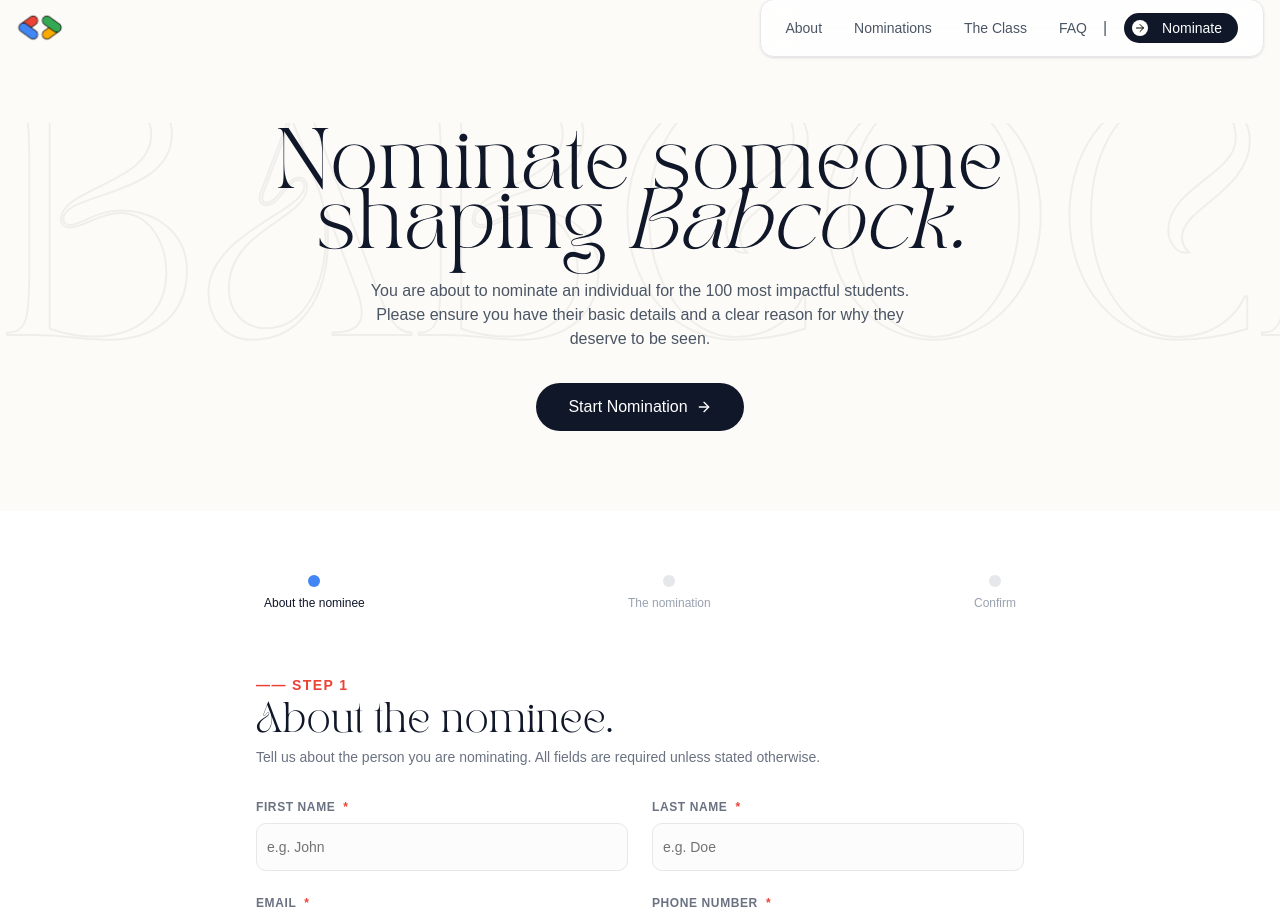
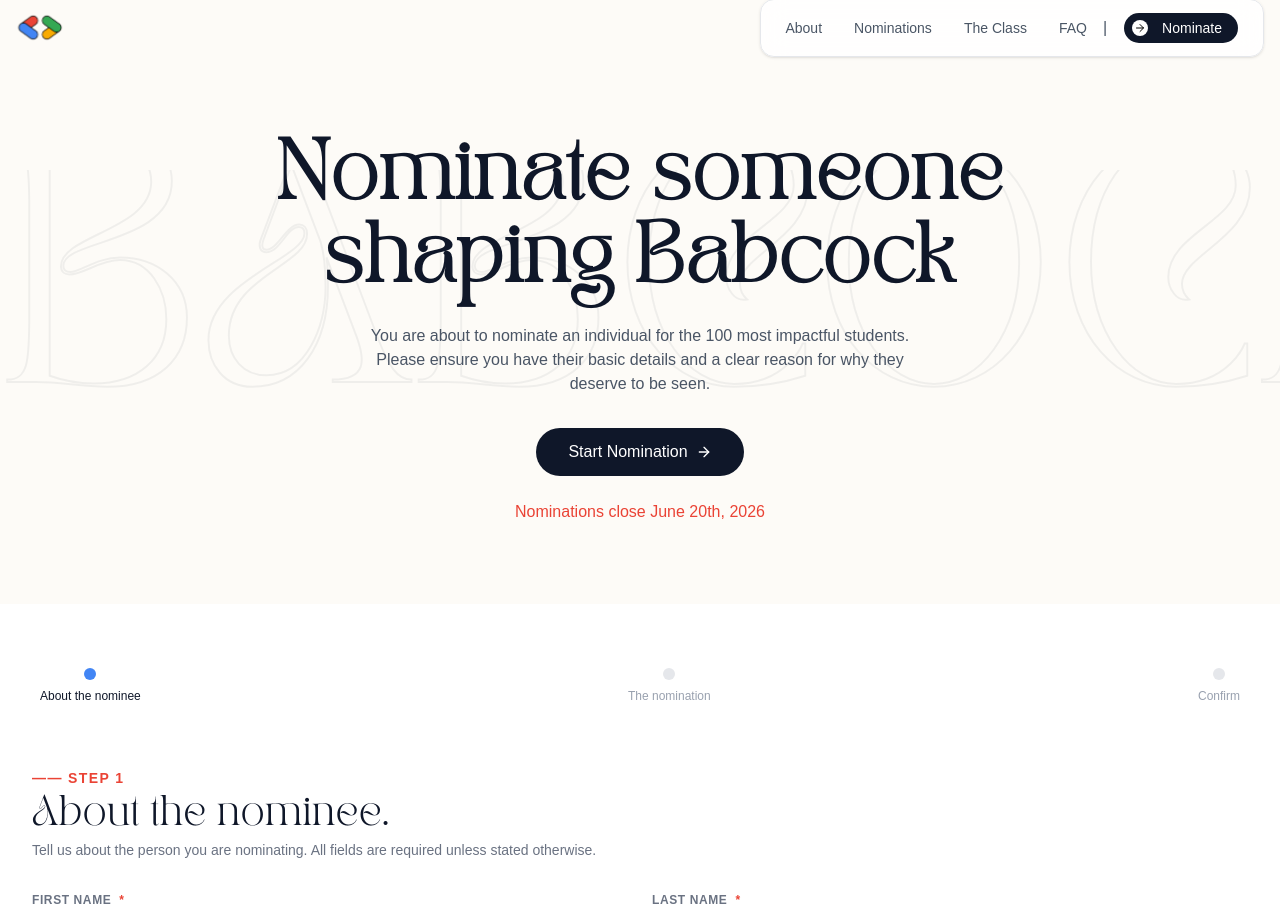
Before and after one commit to GDGBabcockUniversity/the-hundred, a Next.js app: page /nominate in a window 1280 px wide. Shown: the part 25-940 px from the top of the page. Built offline with nearby package versions, Linux system fonts and the light colour scheme; a web font is replaced by a local one.

Commit message:
feat(nominate): refine hero heading, add closing date notice, and widen wizard container

```diff
--- a/app/nominate/page.tsx
+++ b/app/nominate/page.tsx
@@ -7,10 +7,8 @@
       {/* Hero Section */}
       <section className="bg-[#fdfbf7] pt-40 pb-20 px-4 sm:px-6 lg:px-8 relative overflow-hidden">
         <div className="max-w-3xl mx-auto text-center relative z-10">
-          <h1 className="text-4xl md:text-6xl font-serif text-brand-navy mb-6">
-            Nominate someone
-            <br />
-            shaping <span className="italic font-light">Babcock.</span>
+          <h1 className="text-4xl md:text-6xl font-serif font-bold leading-snug text-brand-navy mb-6">
+            Nominate someone shaping Babcock
           </h1>
           <p className="text-gray-600 mb-8 max-w-xl mx-auto">
             You are about to nominate an individual for the 100 most impactful
@@ -22,6 +20,10 @@
               Start Nomination <ArrowRight className="ml-2 w-4 h-4" />
             </button>
           </div>
+
+          <p className="text-brand-red font-medium mt-6">
+            Nominations close June 20th, 2026
+          </p>
         </div>
 
         {/* Giant background text */}
@@ -37,7 +39,7 @@
 
       {/* Wizard Section */}
       <section className="py-16 px-4 sm:px-6 lg:px-8">
-        <div className="max-w-3xl mx-auto">
+        <div className="max-w-7xl mx-auto">
           <NominationWizard />
         </div>
       </section>
```
